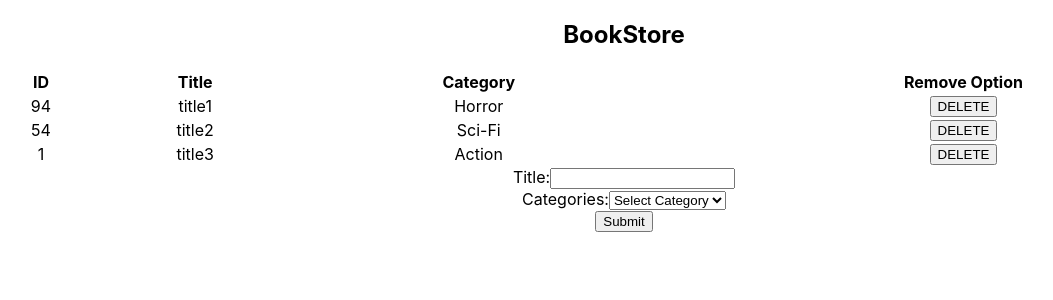
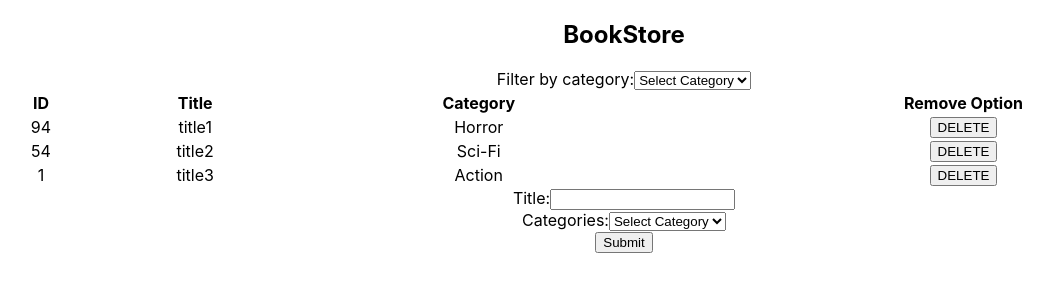
Before and after one commit to jessicafarias/bookstore-cms, a React (Create React App) app: page / in a window 1280 px wide. Shown: the top 300 px of the page, without its empty margins (16-1069 px from the left). Built offline with nearby package versions, Linux system fonts and the light colour scheme.

Commit message:
docs: Creating CategoryFilter component with selectbox

```diff
--- a/src/components/App.js
+++ b/src/components/App.js
@@ -1,10 +1,12 @@
 import '../App.css';
 import BooksForm from '../containers/BooksForm';
 import BooksList from '../containers/BooksList';
+import CategoryFilter from './CategoryFilter';
 
 const App = () => (
   <div className="App">
     <h2>BookStore</h2>
+    <CategoryFilter />
     <BooksList />
     <BooksForm />
   </div>
--- /dev/null
+++ b/src/components/CategoryFilter.js
@@ -0,0 +1,15 @@
+const CategoryFilter = () => {
+  const categories = ['All', 'Action', 'Biography', 'History', 'Horror', 'Kids', 'Learning', 'Sci-Fi'];
+
+  return (
+    <label htmlFor="select">
+      Filter by category:
+      <select name="category" id="select">
+        <option>Select Category</option>
+        {categories.map(category => <option value={category} key={category}>{category}</option>)}
+      </select>
+    </label>
+  );
+};
+
+export default CategoryFilter;
--- a/src/reducers/filter.js
+++ b/src/reducers/filter.js
@@ -1,16 +1,16 @@
-import { CHANGE_FILTER } from "../actions";
+import { CHANGE_FILTER } from '../actions';
 
 const filter = null;
 
 const filterReducer = (state = filter, action) => {
-  switch(action.type) {
+  switch (action.type) {
     case CHANGE_FILTER:
       return {
-        filter: action.filter
-      }
+        filter: action.filter,
+      };
     default:
-      return state
+      return state;
   }
-}
+};
 
 export default filterReducer;
```
